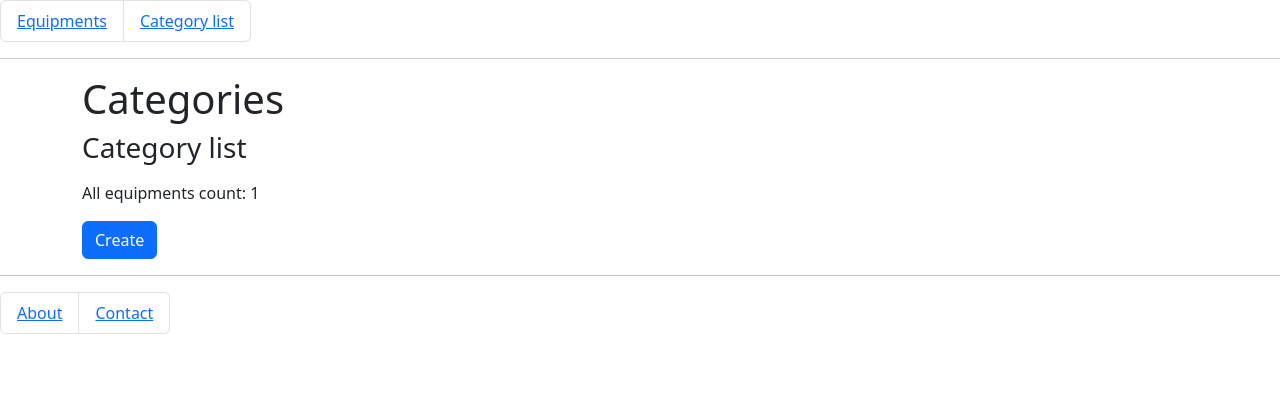
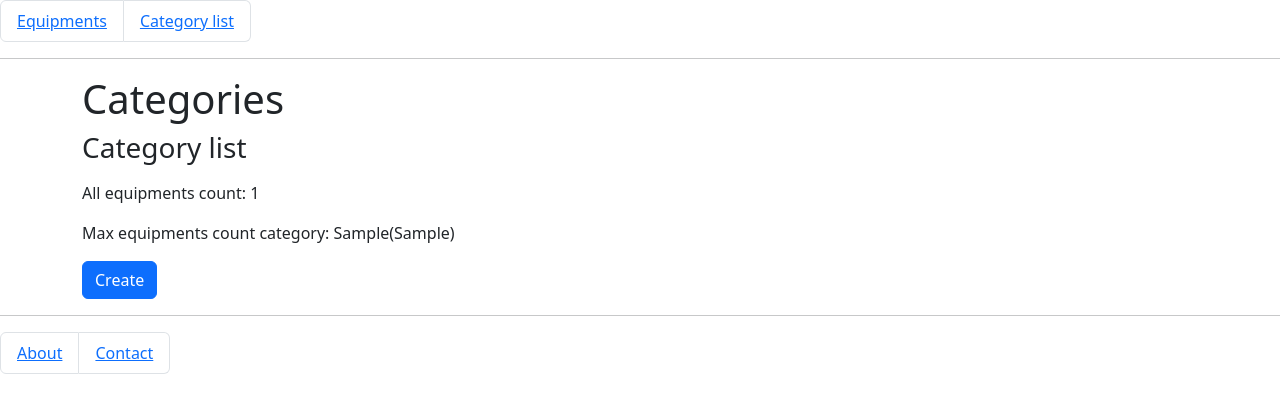
Before and after one commit to Chooook/otus_django, a Django app: template equipment/templates/equipment/category_list.html in a window 1280 px wide. Shown: the top 413 px of the page. Run offline with Django 4.2, Linux system fonts and the light colour scheme; the template is opened without the code that fills it: most values are stand-ins (such as "Sample title", 1, 10 or a date in 2020); some libraries are stand-ins or nearby versions.

Commit message:
feature(equipment templates) add max_equipment_category and max_equipment_value output

```diff
--- a/equipment/templates/equipment/category_list.html
+++ b/equipment/templates/equipment/category_list.html
@@ -21,6 +21,7 @@
             {% endfor %}
         </ul>
         <p>All equipments count: {{ all_equipments_count }}</p>
+        <p>Max equipments count category: {{ max_equipment_category|title }}({{ max_equipment_value }})</p>
     {% else %}
         <h4>There is no categories yet</h4>
     {% endif %}
```
